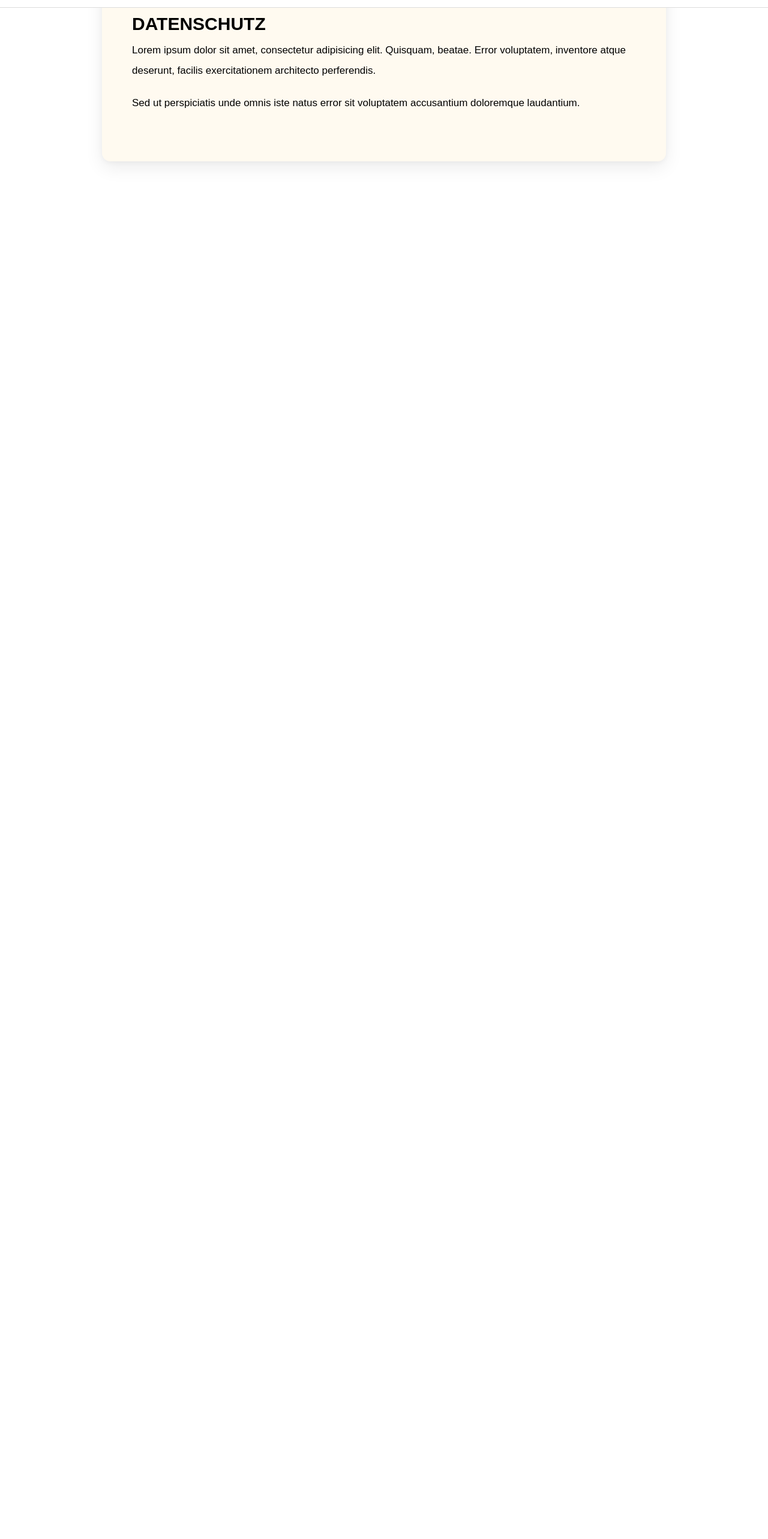
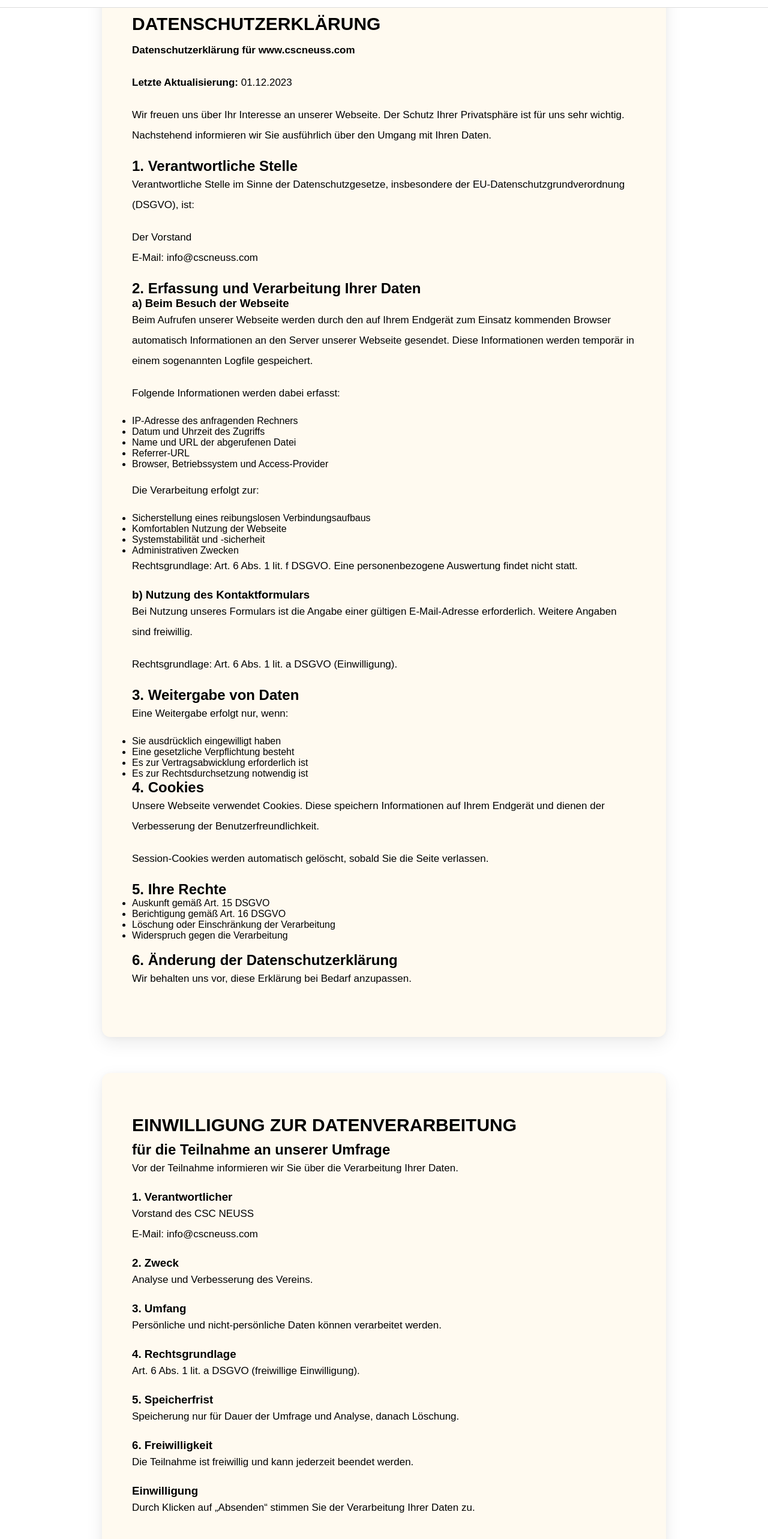
Before and after one commit to JannickG/website-csc-neuss, a Next.js app: page /rechtliches/datenschutz in a window 1280 px wide. Shown: the part 80-2646 px from the top of the page at 60% size. Before the commit the page ends 800 px from the top, so only its background shows below. Built offline with nearby package versions, Linux system fonts and the light colour scheme.

Commit message:
Datenschutz page

```diff
--- a/app/rechtliches/datenschutz/page.tsx
+++ b/app/rechtliches/datenschutz/page.tsx
@@ -11,17 +11,140 @@
     <>
     <Navbar />
     <ContentSection>
-        <h1>Datenschutz</h1>
-        <p>
-          Lorem ipsum dolor sit amet, consectetur adipisicing elit. Quisquam,
-          beatae. Error voluptatem, inventore atque deserunt, facilis
-          exercitationem architecto perferendis.
-        </p>
-        <p>
-          Sed ut perspiciatis unde omnis iste natus error sit voluptatem
-          accusantium doloremque laudantium.
-        </p>
+      <h1>Datenschutzerklärung</h1>
+      <p><strong>Datenschutzerklärung für www.cscneuss.com</strong></p>
+      <p><strong>Letzte Aktualisierung:</strong> 01.12.2023</p>
+
+      <p>
+        Wir freuen uns über Ihr Interesse an unserer Webseite. Der Schutz Ihrer
+        Privatsphäre ist für uns sehr wichtig. Nachstehend informieren wir Sie
+        ausführlich über den Umgang mit Ihren Daten.
+      </p>
+
+      <h2>1. Verantwortliche Stelle</h2>
+      <p>
+        Verantwortliche Stelle im Sinne der Datenschutzgesetze, insbesondere der
+        EU-Datenschutzgrundverordnung (DSGVO), ist:
+      </p>
+      <p>
+        Der Vorstand<br />
+        E-Mail: <a href="mailto:info@cscneuss.com">info@cscneuss.com</a>
+      </p>
+
+      <h2>2. Erfassung und Verarbeitung Ihrer Daten</h2>
+
+      <h3>a) Beim Besuch der Webseite</h3>
+      <p>
+        Beim Aufrufen unserer Webseite werden durch den auf Ihrem Endgerät zum
+        Einsatz kommenden Browser automatisch Informationen an den Server unserer
+        Webseite gesendet. Diese Informationen werden temporär in einem sogenannten
+        Logfile gespeichert.
+      </p>
+
+      <p>Folgende Informationen werden dabei erfasst:</p>
+      <ul>
+        <li>IP-Adresse des anfragenden Rechners</li>
+        <li>Datum und Uhrzeit des Zugriffs</li>
+        <li>Name und URL der abgerufenen Datei</li>
+        <li>Referrer-URL</li>
+        <li>Browser, Betriebssystem und Access-Provider</li>
+      </ul>
+      <br/>
+      <p>Die Verarbeitung erfolgt zur:</p>
+      <ul>
+        <li>Sicherstellung eines reibungslosen Verbindungsaufbaus</li>
+        <li>Komfortablen Nutzung der Webseite</li>
+        <li>Systemstabilität und -sicherheit</li>
+        <li>Administrativen Zwecken</li>
+      </ul>
+
+      <p>
+        Rechtsgrundlage: Art. 6 Abs. 1 lit. f DSGVO. Eine personenbezogene
+        Auswertung findet nicht statt.
+      </p>
+
+      <h3>b) Nutzung des Kontaktformulars</h3>
+      <p>
+        Bei Nutzung unseres Formulars ist die Angabe einer gültigen E-Mail-Adresse
+        erforderlich. Weitere Angaben sind freiwillig.
+      </p>
+      <p>
+        Rechtsgrundlage: Art. 6 Abs. 1 lit. a DSGVO (Einwilligung).
+      </p>
+
+      <h2>3. Weitergabe von Daten</h2>
+      <p>Eine Weitergabe erfolgt nur, wenn:</p>
+      <ul>
+        <li>Sie ausdrücklich eingewilligt haben</li>
+        <li>Eine gesetzliche Verpflichtung besteht</li>
+        <li>Es zur Vertragsabwicklung erforderlich ist</li>
+        <li>Es zur Rechtsdurchsetzung notwendig ist</li>
+      </ul>
+
+      <h2>4. Cookies</h2>
+      <p>
+        Unsere Webseite verwendet Cookies. Diese speichern Informationen auf Ihrem
+        Endgerät und dienen der Verbesserung der Benutzerfreundlichkeit.
+      </p>
+      <p>
+        Session-Cookies werden automatisch gelöscht, sobald Sie die Seite
+        verlassen.
+      </p>
+
+      <h2>5. Ihre Rechte</h2>
+      <ul>
+        <li>Auskunft gemäß Art. 15 DSGVO</li>
+        <li>Berichtigung gemäß Art. 16 DSGVO</li>
+        <li>Löschung oder Einschränkung der Verarbeitung</li>
+        <li>Widerspruch gegen die Verarbeitung</li>
+      </ul>
+      <br/>
+      <h2>6. Änderung der Datenschutzerklärung</h2>
+      <p>
+        Wir behalten uns vor, diese Erklärung bei Bedarf anzupassen.
+      </p>
+
     </ContentSection>
+
+    <ContentSection>
+      <h1>Einwilligung zur Datenverarbeitung</h1>
+      <h2>für die Teilnahme an unserer Umfrage</h2>
+
+      <p>
+        Vor der Teilnahme informieren wir Sie über die Verarbeitung Ihrer Daten.
+      </p>
+
+      <h3>1. Verantwortlicher</h3>
+      <p>
+        Vorstand des CSC NEUSS<br />
+        E-Mail: <a href="mailto:info@cscneuss.com">info@cscneuss.com</a>
+      </p>
+
+      <h3>2. Zweck</h3>
+      <p>Analyse und Verbesserung des Vereins.</p>
+
+      <h3>3. Umfang</h3>
+      <p>Persönliche und nicht-persönliche Daten können verarbeitet werden.</p>
+
+      <h3>4. Rechtsgrundlage</h3>
+      <p>Art. 6 Abs. 1 lit. a DSGVO (freiwillige Einwilligung).</p>
+
+      <h3>5. Speicherfrist</h3>
+      <p>
+        Speicherung nur für Dauer der Umfrage und Analyse, danach Löschung.
+      </p>
+
+      <h3>6. Freiwilligkeit</h3>
+      <p>
+        Die Teilnahme ist freiwillig und kann jederzeit beendet werden.
+      </p>
+
+      <h3>Einwilligung</h3>
+      <p>
+        Durch Klicken auf „Absenden“ stimmen Sie der Verarbeitung Ihrer Daten zu.
+      </p>
+    </ContentSection>
+
     </>
   );
 }
```
